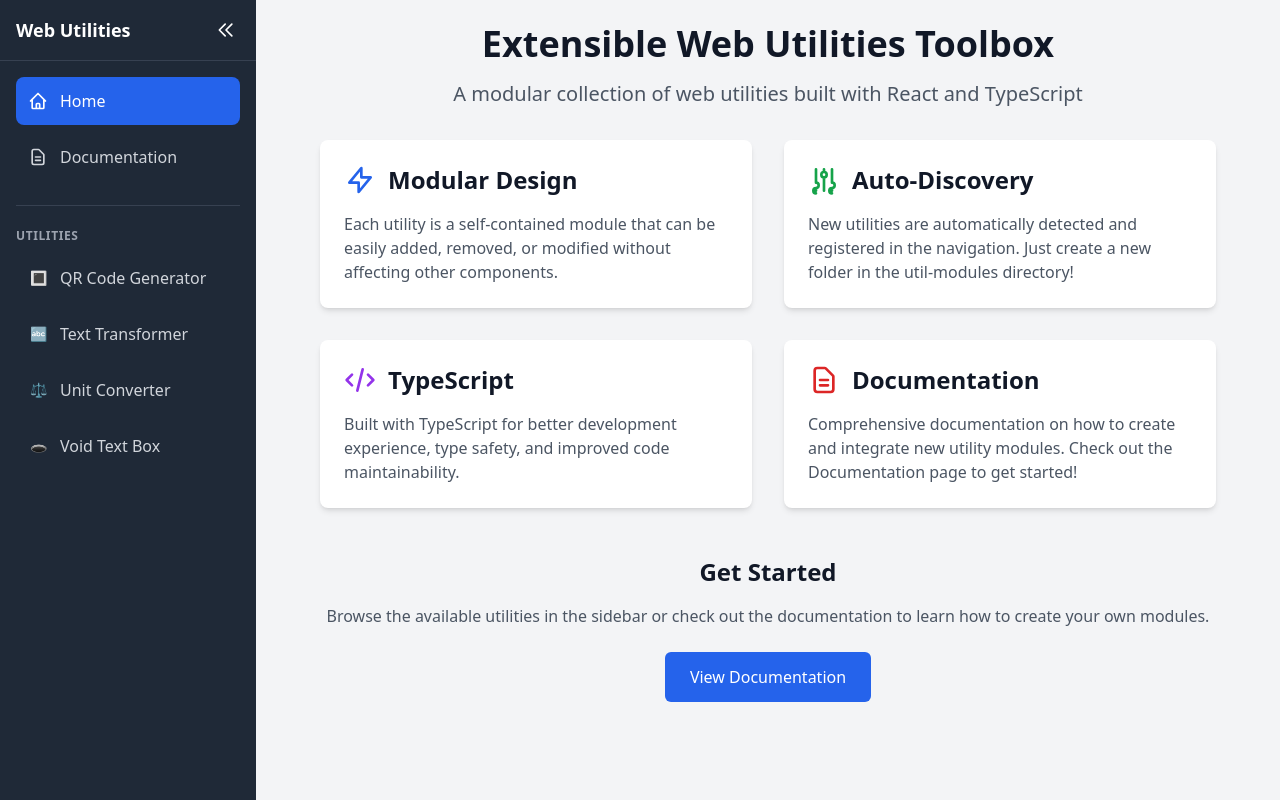
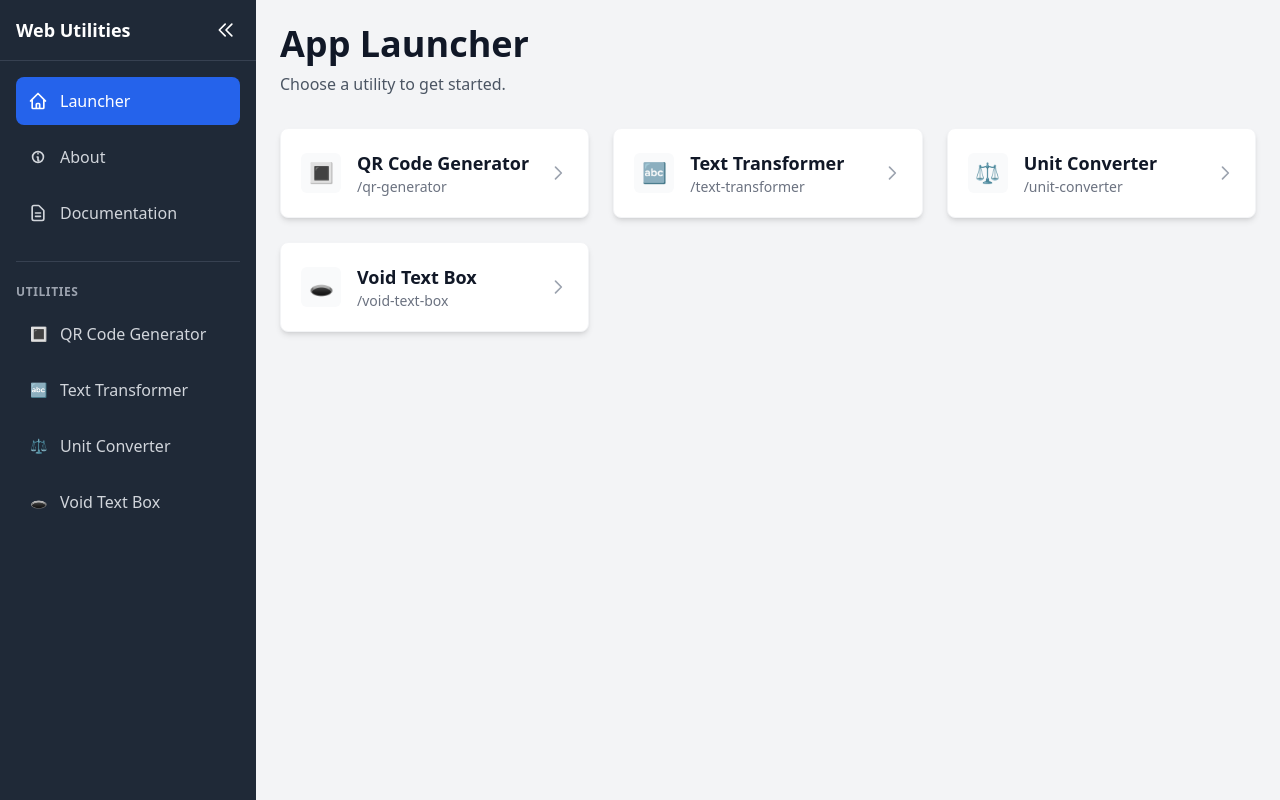
Before and after one commit to ZhongDev/Modular-Web-Utilities, a React (Vite) app: page / in a window 1280 px wide. Built offline with nearby package versions, Linux system fonts and the light colour scheme.

Commit message:
feat: Add app launcher home screen

```diff
--- a/src/App.tsx
+++ b/src/App.tsx
@@ -3,6 +3,7 @@ import { BrowserRouter as Router, Routes, Route } from 'react-router-dom';
 import Layout from './components/Layout';
 import Home from './pages/Home';
 import Docs from './pages/Docs';
+import About from './pages/About';
 import { loadModules } from './utils/moduleLoader';
 
 const App: React.FC = () => {
@@ -13,7 +14,8 @@ const App: React.FC = () => {
     <Router>
       <Routes>
         <Route path="/" element={<Layout modules={modules} />}>
-          <Route index element={<Home />} />
+          <Route index element={<Home modules={modules} />} />
+          <Route path="about" element={<About />} />
           <Route path="docs" element={<Docs />} />
 
           {/* Dynamic routes for each utility module */}
--- a/src/components/MobileNavbar.tsx
+++ b/src/components/MobileNavbar.tsx
@@ -1,4 +1,5 @@
 import React from 'react';
+import { Link } from 'react-router-dom';
 
 interface MobileNavbarProps {
   isCollapsed: boolean;
@@ -8,7 +9,11 @@ interface MobileNavbarProps {
 const MobileNavbar: React.FC<MobileNavbarProps> = ({ isCollapsed, setIsCollapsed }) => {
   return (
     <div className="md:hidden fixed top-0 left-0 right-0 z-40 bg-gray-800 text-white px-4 py-3 flex items-center justify-between shadow-lg">
-      <h1 className="text-lg font-semibold">Web Utilities</h1>
+      <h1 className="text-lg font-semibold">
+        <Link to="/" className="focus:outline-none focus:ring-2 focus:ring-blue-500 rounded">
+          Web Utilities
+        </Link>
+      </h1>
 
       {isCollapsed ? (
         <button
--- a/src/components/Sidebar.tsx
+++ b/src/components/Sidebar.tsx
@@ -1,5 +1,5 @@
 import React, { useState, useEffect } from 'react';
-import { NavLink } from 'react-router-dom';
+import { NavLink, Link } from 'react-router-dom';
 import { Module } from '../types/module';
 
 interface SidebarProps {
@@ -40,7 +40,11 @@ const Sidebar: React.FC<SidebarProps> = ({ modules, isCollapsed, setIsCollapsed
             isCollapsed ? 'justify-center' : 'justify-between'
           }`}>
             {!isCollapsed && (
-              <h1 className="text-lg font-semibold truncate transition-all duration-300">Web Utilities</h1>
+              <h1 className="text-lg font-semibold truncate transition-all duration-300">
+                <Link to="/" className="text-white hover:text-blue-300 focus:outline-none focus:ring-2 focus:ring-blue-500 rounded">
+                  Web Utilities
+                </Link>
+              </h1>
             )}
             <button
               onClick={() => setIsCollapsed(!isCollapsed)}
@@ -91,7 +95,32 @@ const Sidebar: React.FC<SidebarProps> = ({ modules, isCollapsed, setIsCollapsed
               <svg className="w-5 h-5 flex-shrink-0" fill="none" stroke="currentColor" viewBox="0 0 24 24">
                 <path strokeLinecap="round" strokeLinejoin="round" strokeWidth={2} d="M3 12l2-2m0 0l7-7 7 7M5 10v10a1 1 0 001 1h3m10-11l2 2m-2-2v10a1 1 0 01-1 1h-3m-6 0a1 1 0 001-1v-4a1 1 0 011-1h2a1 1 0 011 1v4a1 1 0 001 1m-6 0h6" />
               </svg>
-              {(isMobile || !isCollapsed) && <span className="ml-3 transition-all duration-300">Home</span>}
+              {(isMobile || !isCollapsed) && <span className="ml-3 transition-all duration-300">Launcher</span>}
+            </NavLink>
+          </li>
+
+          {/* About Link */}
+          <li className={`transition-all duration-300 ${
+            isMobile ? '' : (isCollapsed ? 'h-12 flex justify-center' : '')
+          }`}>
+            <NavLink
+              to="/about"
+              className={({ isActive }) =>
+                `flex items-center rounded-lg transition-all duration-300 ${
+                  isMobile
+                    ? 'p-3'
+                    : (isCollapsed ? 'w-12 h-12 justify-center' : 'p-3')
+                } ${
+                  isActive
+                    ? 'bg-blue-600 text-white'
+                    : 'text-gray-300 hover:bg-gray-700 hover:text-white'
+                }`
+              }
+            >
+              <svg className="w-5 h-5 flex-shrink-0" fill="none" stroke="currentColor" viewBox="0 0 24 24">
+                <path strokeLinecap="round" strokeLinejoin="round" strokeWidth={2} d="M13 16h-1v-4h-1m1-4h.01M12 18.5a6.5 6.5 0 110-13 6.5 6.5 0 010 13z" />
+              </svg>
+              {(isMobile || !isCollapsed) && <span className="ml-3 transition-all duration-300">About</span>}
             </NavLink>
           </li>
 
--- /dev/null
+++ b/src/pages/About.tsx
@@ -0,0 +1,88 @@
+import React from 'react';
+
+const About: React.FC = () => {
+  return (
+    <div className="max-w-4xl mx-auto">
+      <div className="text-center mb-8">
+        <h1 className="text-4xl font-bold text-gray-900 mb-4">
+          Extensible Web Utilities Toolbox
+        </h1>
+        <p className="text-xl text-gray-600 mb-8">
+          A modular collection of web utilities built with React and TypeScript
+        </p>
+      </div>
+
+      <div className="grid md:grid-cols-2 gap-8">
+        <div className="bg-white rounded-lg shadow-md p-6">
+          <div className="flex items-center mb-4">
+            <svg className="w-8 h-8 text-blue-600 mr-3" fill="none" stroke="currentColor" viewBox="0 0 24 24">
+              <path strokeLinecap="round" strokeLinejoin="round" strokeWidth={2} d="M13 10V3L4 14h7v7l9-11h-7z" />
+            </svg>
+            <h2 className="text-2xl font-semibold text-gray-900">Modular Design</h2>
+          </div>
+          <p className="text-gray-600">
+            Each utility is a self-contained module that can be easily added, removed, or modified
+            without affecting other components.
+          </p>
+        </div>
+
+        <div className="bg-white rounded-lg shadow-md p-6">
+          <div className="flex items-center mb-4">
+            <svg className="w-8 h-8 text-green-600 mr-3" fill="none" stroke="currentColor" viewBox="0 0 24 24">
+              <path strokeLinecap="round" strokeLinejoin="round" strokeWidth={2} d="M12 6V4m0 2a2 2 0 100 4m0-4a2 2 0 110 4m-6 8a2 2 0 100-4m0 4a2 2 0 100 4m0-4v2m0-6V4m6 6v10m6-2a2 2 0 100-4m0 4a2 2 0 100 4m0-4v2m0-6V4" />
+            </svg>
+            <h2 className="text-2xl font-semibold text-gray-900">Auto-Discovery</h2>
+          </div>
+          <p className="text-gray-600">
+            New utilities are automatically detected and registered in the navigation.
+            Just create a new folder in the util-modules directory!
+          </p>
+        </div>
+
+        <div className="bg-white rounded-lg shadow-md p-6">
+          <div className="flex items-center mb-4">
+            <svg className="w-8 h-8 text-purple-600 mr-3" fill="none" stroke="currentColor" viewBox="0 0 24 24">
+              <path strokeLinecap="round" strokeLinejoin="round" strokeWidth={2} d="M10 20l4-16m4 4l4 4-4 4M6 16l-4-4 4-4" />
+            </svg>
+            <h2 className="text-2xl font-semibold text-gray-900">TypeScript</h2>
+          </div>
+          <p className="text-gray-600">
+            Built with TypeScript for better development experience, type safety,
+            and improved code maintainability.
+          </p>
+        </div>
+
+        <div className="bg-white rounded-lg shadow-md p-6">
+          <div className="flex items-center mb-4">
+            <svg className="w-8 h-8 text-red-600 mr-3" fill="none" stroke="currentColor" viewBox="0 0 24 24">
+              <path strokeLinecap="round" strokeLinejoin="round" strokeWidth={2} d="M9 12h6m-6 4h6m2 5H7a2 2 0 01-2-2V5a2 2 0 012-2h5.586a1 1 0 01.707.293l5.414 5.414a1 1 0 01.293.707V19a2 2 0 01-2 2z" />
+            </svg>
+            <h2 className="text-2xl font-semibold text-gray-900">Documentation</h2>
+          </div>
+          <p className="text-gray-600">
+            Comprehensive documentation on how to create and integrate new utility modules.
+            Check out the Documentation page to get started!
+          </p>
+        </div>
+      </div>
+
+      <div className="mt-12 text-center">
+        <h3 className="text-2xl font-semibold text-gray-900 mb-4">Get Started</h3>
+        <p className="text-gray-600 mb-6">
+          Browse the available utilities in the sidebar or check out the documentation
+          to learn how to create your own modules.
+        </p>
+        <div className="space-x-4">
+          <a
+            href="/docs"
+            className="inline-flex items-center px-6 py-3 border border-transparent text-base font-medium rounded-md text-white bg-blue-600 hover:bg-blue-700 transition-colors"
+          >
+            View Documentation
+          </a>
+        </div>
+      </div>
+    </div>
+  );
+};
+
+export default About;
--- a/src/pages/Home.tsx
+++ b/src/pages/Home.tsx
@@ -1,86 +1,59 @@
 import React from 'react';
+import { Link } from 'react-router-dom';
+import { Module } from '../types/module';
 
-const Home: React.FC = () => {
+interface HomeProps {
+  modules: Module[];
+}
+
+const Home: React.FC<HomeProps> = ({ modules }) => {
+  const sortedModules = [...modules].sort((a, b) => a.title.localeCompare(b.title));
+
   return (
-    <div className="max-w-4xl mx-auto">
-      <div className="text-center mb-8">
-        <h1 className="text-4xl font-bold text-gray-900 mb-4">
-          Extensible Web Utilities Toolbox
-        </h1>
-        <p className="text-xl text-gray-600 mb-8">
-          A modular collection of web utilities built with React and TypeScript
-        </p>
+    <div className="max-w-6xl mx-auto">
+      <div className="mb-8">
+        <h1 className="text-4xl font-bold text-gray-900 mb-2">App Launcher</h1>
+        <p className="text-gray-600">Choose a utility to get started.</p>
       </div>
 
-      <div className="grid md:grid-cols-2 gap-8">
-        <div className="bg-white rounded-lg shadow-md p-6">
-          <div className="flex items-center mb-4">
-            <svg className="w-8 h-8 text-blue-600 mr-3" fill="none" stroke="currentColor" viewBox="0 0 24 24">
+      {sortedModules.length === 0 ? (
+        <div className="text-gray-600">No utilities found. Add a module under <code>src/util-modules/</code>.</div>
+      ) : (
+        <div className="grid grid-cols-1 sm:grid-cols-2 md:grid-cols-3 gap-6">
+          {sortedModules.map((module) => (
+            <Link
+              key={module.route}
+              to={module.route}
+              className="group bg-white rounded-lg shadow-md border border-gray-100 p-5 hover:shadow-lg transition-shadow"
+            >
+              <div className="flex items-center">
+                <div className="w-10 h-10 rounded-md bg-gray-50 flex items-center justify-center mr-4">
+                  {module.icon ? (
+                    typeof module.icon === 'string' ? (
+                      <span className="text-xl">{module.icon}</span>
+                    ) : (
+                      module.icon
+                    )
+                  ) : (
+                    <svg fill="none" stroke="currentColor" viewBox="0 0 24 24" className="w-6 h-6 text-gray-500">
                       <path strokeLinecap="round" strokeLinejoin="round" strokeWidth={2} d="M13 10V3L4 14h7v7l9-11h-7z" />
                     </svg>
-            <h2 className="text-2xl font-semibold text-gray-900">Modular Design</h2>
+                  )}
                 </div>
-          <p className="text-gray-600">
-            Each utility is a self-contained module that can be easily added, removed, or modified
-            without affecting other components.
-          </p>
+                <div className="flex-1">
+                  <h2 className="text-lg font-semibold text-gray-900 group-hover:text-blue-700 transition-colors">
+                    {module.title}
+                  </h2>
+                  <p className="text-sm text-gray-500">{module.route}</p>
                 </div>
-
-        <div className="bg-white rounded-lg shadow-md p-6">
-          <div className="flex items-center mb-4">
-            <svg className="w-8 h-8 text-green-600 mr-3" fill="none" stroke="currentColor" viewBox="0 0 24 24">
-              <path strokeLinecap="round" strokeLinejoin="round" strokeWidth={2} d="M12 6V4m0 2a2 2 0 100 4m0-4a2 2 0 110 4m-6 8a2 2 0 100-4m0 4a2 2 0 100 4m0-4v2m0-6V4m6 6v10m6-2a2 2 0 100-4m0 4a2 2 0 100 4m0-4v2m0-6V4" />
+                <svg className="w-5 h-5 text-gray-400 group-hover:text-blue-600 transition-colors" fill="none" stroke="currentColor" viewBox="0 0 24 24">
+                  <path strokeLinecap="round" strokeLinejoin="round" strokeWidth={2} d="M9 5l7 7-7 7" />
                 </svg>
-            <h2 className="text-2xl font-semibold text-gray-900">Auto-Discovery</h2>
               </div>
-          <p className="text-gray-600">
-            New utilities are automatically detected and registered in the navigation.
-            Just create a new folder in the util-modules directory!
-          </p>
+            </Link>
+          ))}
         </div>
-
-        <div className="bg-white rounded-lg shadow-md p-6">
-          <div className="flex items-center mb-4">
-            <svg className="w-8 h-8 text-purple-600 mr-3" fill="none" stroke="currentColor" viewBox="0 0 24 24">
-              <path strokeLinecap="round" strokeLinejoin="round" strokeWidth={2} d="M10 20l4-16m4 4l4 4-4 4M6 16l-4-4 4-4" />
-            </svg>
-            <h2 className="text-2xl font-semibold text-gray-900">TypeScript</h2>
-          </div>
-          <p className="text-gray-600">
-            Built with TypeScript for better development experience, type safety,
-            and improved code maintainability.
-          </p>
-        </div>
-
-        <div className="bg-white rounded-lg shadow-md p-6">
-          <div className="flex items-center mb-4">
-            <svg className="w-8 h-8 text-red-600 mr-3" fill="none" stroke="currentColor" viewBox="0 0 24 24">
-              <path strokeLinecap="round" strokeLinejoin="round" strokeWidth={2} d="M9 12h6m-6 4h6m2 5H7a2 2 0 01-2-2V5a2 2 0 012-2h5.586a1 1 0 01.707.293l5.414 5.414a1 1 0 01.293.707V19a2 2 0 01-2 2z" />
-            </svg>
-            <h2 className="text-2xl font-semibold text-gray-900">Documentation</h2>
-          </div>
-          <p className="text-gray-600">
-            Comprehensive documentation on how to create and integrate new utility modules.
-            Check out the Documentation page to get started!
-          </p>
-        </div>
-      </div>
-
-      <div className="mt-12 text-center">
-        <h3 className="text-2xl font-semibold text-gray-900 mb-4">Get Started</h3>
-        <p className="text-gray-600 mb-6">
-          Browse the available utilities in the sidebar or check out the documentation
-          to learn how to create your own modules.
-        </p>
-        <div className="space-x-4">
-          <a
-            href="/docs"
-            className="inline-flex items-center px-6 py-3 border border-transparent text-base font-medium rounded-md text-white bg-blue-600 hover:bg-blue-700 transition-colors"
-          >
-            View Documentation
-          </a>
-        </div>
-      </div>
+      )}
     </div>
   );
 };
```
Lines whose indentation alone changed are shown as unchanged.
